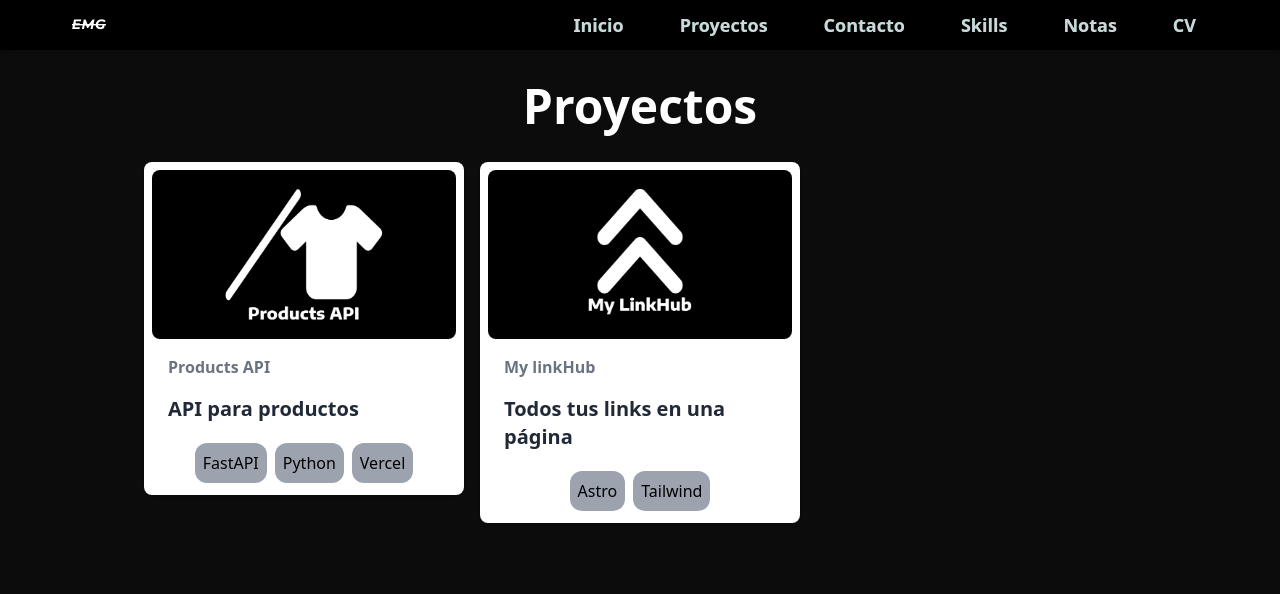
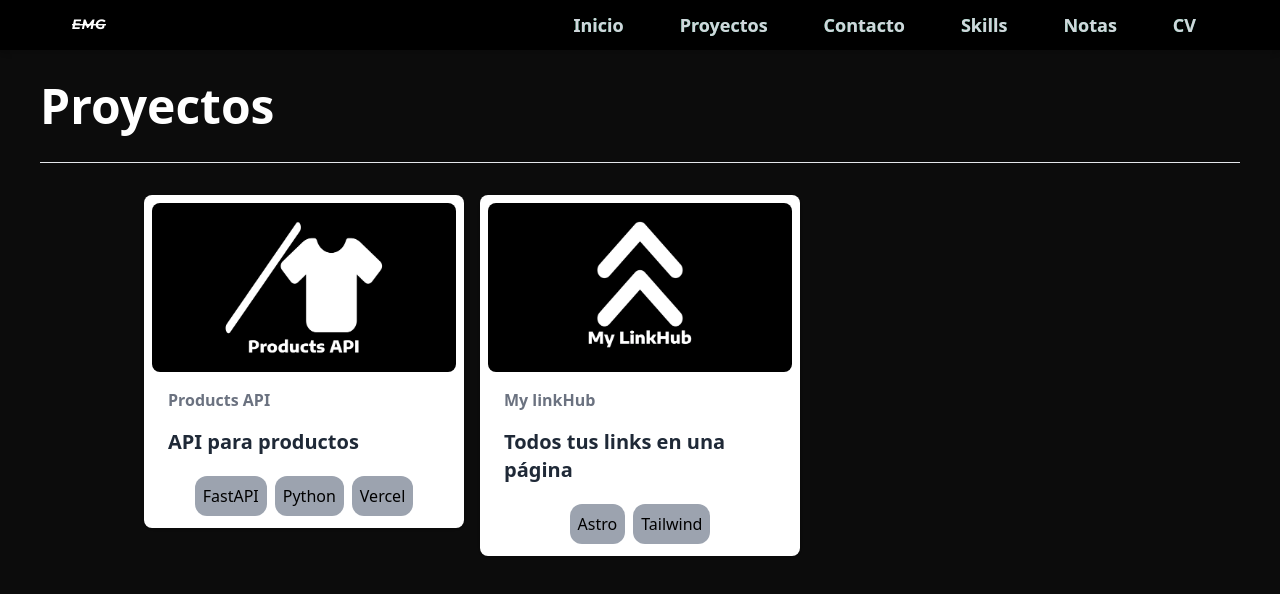
Before and after one commit to Wilovy09/Portafolio, a Vue app: page /projects in a window 1280 px wide. Shown: the top 594 px of the page. Built offline with nearby package versions, Linux system fonts and the light colour scheme.

Commit message:
Actualiza la página de proyectos para mostrar solo proyectos y ocultar trabajos

```diff
--- a/src/views/ProjectsPage.vue
+++ b/src/views/ProjectsPage.vue
@@ -26,8 +26,22 @@
 </script>
 
 <template>
-    <h1 class="my-8 text-center font-bold text-5xl">Proyectos</h1>
-    <div class="flex justify-center">
+    <!-- Trabajos -->
+    <!-- <div class="mx-10">
+        <h1 class="my-8 font-bold text-5xl flex justify-end">Trabajos</h1>
+        <hr>
+    </div>
+    <div class="flex justify-center mt-8">
+        <div class="gap-4 grid grid-cols-1 sm:grid-cols-2 md:grid-cols-3">
+            <ProjectCard v-for="project in projects" :key="project.id" :projectCard="project" class="last-of-type:mb-16"/>
+        </div>
+    </div> -->
+    <!-- Proyectos -->
+    <div class="mx-10">
+        <h1 class="my-8 font-bold text-5xl">Proyectos</h1>
+        <hr>
+    </div>
+    <div class="flex justify-center mt-8">
         <div class="gap-4 grid grid-cols-1 sm:grid-cols-2 md:grid-cols-3">
             <ProjectCard v-for="project in projects" :key="project.id" :projectCard="project" class="last-of-type:mb-16"/>
         </div>
```
